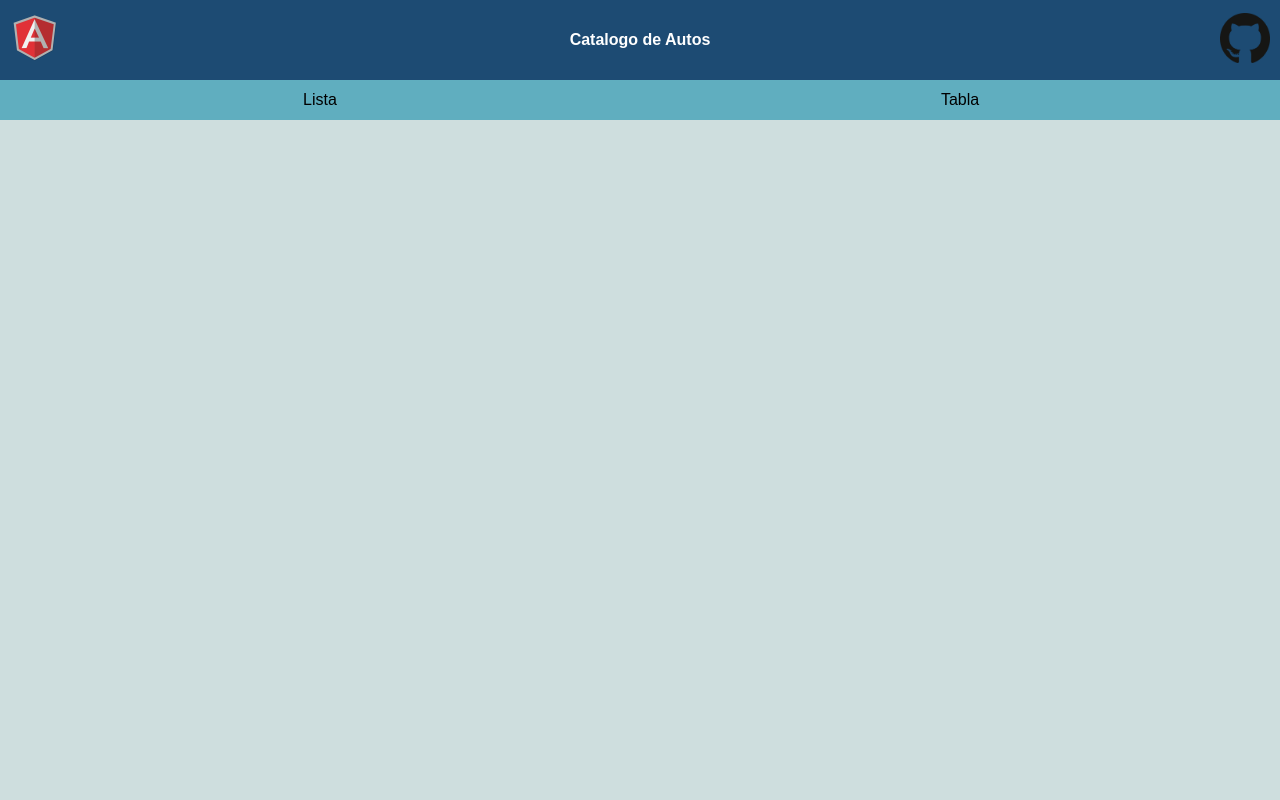
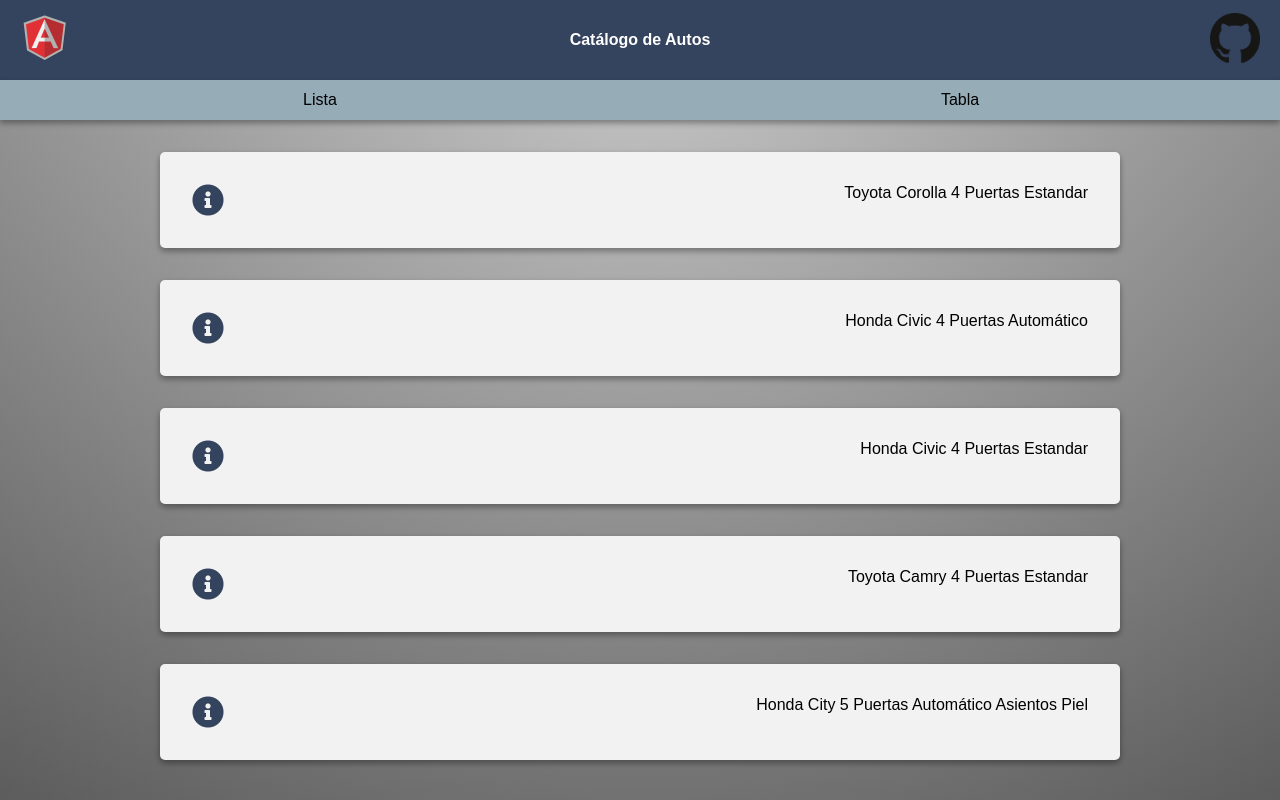
Before and after one commit to Josue-MC/mi-catalogo, an Angular app: page / in a window 1280 px wide. Built offline with nearby package versions, Linux system fonts and the light colour scheme.

Commit message:
E2 A3
Agregación del componente Lista y cambios en el diseño css.

```diff
--- a/src/app/app.component.html
+++ b/src/app/app.component.html
@@ -1,2 +1,3 @@
 <app-header></app-header>
 <app-vistas></app-vistas>
+<app-list></app-list>
--- a/src/app/app.module.ts
+++ b/src/app/app.module.ts
@@ -4,12 +4,14 @@ import { NgModule } from '@angular/core';
 import { AppComponent } from './app.component';
 import { HeaderComponent } from './header/header.component';
 import { VistasComponent } from './vistas/vistas.component';
+import { ListComponent } from './list/list.component';
 
 @NgModule({
   declarations: [
     AppComponent,
     HeaderComponent,
-    VistasComponent
+    VistasComponent,
+    ListComponent
   ],
   imports: [
     BrowserModule
--- /dev/null
+++ b/src/app/data.ts
@@ -0,0 +1,40 @@
+import { Automovil } from './models';
+
+export const AUTOMOVILES: Automovil[] = [
+    {
+        marca: 'Toyota',
+        submarca: 'Corolla',
+        modelo: 2010,
+        descripcion: 'Toyota Corolla 4 Puertas Estandar',
+        fecha_registro: new Date('2020-03-10')
+    },
+    {
+        marca: 'Honda',
+        submarca: 'Civic',
+        modelo: 2018,
+        descripcion: 'Honda Civic 4 Puertas Automático',
+        fecha_registro: new Date('2020-03-10')
+    },
+    {
+        marca: 'Honda',
+        submarca: 'Civic',
+        modelo: 2018,
+        descripcion: 'Honda Civic 4 Puertas Estandar',
+        fecha_registro: new Date('2020-03-10')
+    },
+    {
+        marca: 'Toyota',
+        submarca: 'Camry',
+        modelo: 2010,
+        descripcion: 'Toyota Camry 4 Puertas Estandar',
+        fecha_registro: new Date('2020-03-15')
+    },
+    {
+        marca: 'Honda',
+        submarca: 'City',
+        modelo: 2010,
+        descripcion: 'Honda City 5 Puertas Automático Asientos Piel',
+        fecha_registro: new Date('2020-03-15')
+    }
+
+]
--- a/src/app/header/header.component.css
+++ b/src/app/header/header.component.css
@@ -2,7 +2,7 @@
     text-align: center;
     width: 100%;
     height: 80px;
-    background-color: #1D4B73;
+    background-color: #34435E;
     color: white;
     display: flex;
     justify-content: space-between;
@@ -11,9 +11,9 @@
 }
 
 .logA{
-    margin-left: 10px;
+    margin-left: 20px;
 }
 
 .logG{
-    margin-right: 10px;
+    margin-right: 20px;
 }
--- a/src/app/header/header.component.html
+++ b/src/app/header/header.component.html
@@ -1,6 +1,6 @@
 <div class="header">
     <div class="logA"><img src="assets/images/angular.png" width="50px" height="50px"></div>
-    <div><strong> Catalogo de Autos</strong></div>
+    <div><strong> Catálogo de Autos</strong></div>
     <div class="logG"><img src="assets/images/git.png" width="50px" height="50px"></div>
 
 </div>
--- /dev/null
+++ b/src/app/list/list.component.css
@@ -0,0 +1,15 @@
+.item{
+    background-color: #F2F2F2;
+    margin: 2em 10em 1.5em 10em;
+    border-radius: 5px;
+    box-shadow: 0 3px 6px rgba(0,0,0,0.16), 0 3px 6px rgba(0,0,0,0.23) ;
+    padding: 2em;
+    display: flex;
+    justify-content: space-between;
+}
+
+.fas,fa-info-circle{
+
+   font-size: 2em;
+   color: #34435E;
+}
--- /dev/null
+++ b/src/app/list/list.component.html
@@ -0,0 +1,3 @@
+<div *ngFor='let auto of autos'>
+<div class="item"><div id="info"><i class="fas fa-info-circle"></i></div>{{auto.descripcion}}</div>
+</div>
--- /dev/null
+++ b/src/app/list/list.component.ts
@@ -0,0 +1,19 @@
+import { Component, OnInit } from '@angular/core';
+import { Automovil } from '../models';
+import { AUTOMOVILES } from '../data';
+
+@Component({
+  selector: 'app-list',
+  templateUrl: './list.component.html',
+  styleUrls: ['./list.component.css']
+})
+export class ListComponent implements OnInit {
+  autos: Automovil[];
+
+  constructor() { }
+
+  ngOnInit(){
+    this.autos = AUTOMOVILES;
+  }
+
+}
--- /dev/null
+++ b/src/app/models.ts
@@ -0,0 +1,7 @@
+export interface Automovil {
+    marca: string;
+    submarca: string;
+    modelo: number;
+    descripcion: string;
+    fecha_registro: Date;
+}
--- a/src/app/vistas/vistas.component.css
+++ b/src/app/vistas/vistas.component.css
@@ -1,10 +1,12 @@
 .vistas{
     width: 100%;
     height: 40px;
-    background-color:#60AEBF;
+    /*background-color:#7EA8BE;*/
+    background-color: #96acb7;
     display: flex;
     justify-content: center;
     align-items: center;
+    box-shadow: 0 3px 6px rgba(0,0,0,0.16), 0 3px 6px rgba(0,0,0,0.23) ;
 }
 
 .vista{
--- a/src/index.html
+++ b/src/index.html
@@ -6,6 +6,10 @@
   <base href="/">
   <meta name="viewport" content="width=device-width, initial-scale=1">
   <link rel="icon" type="image/x-icon" href="favicon.ico">
+  <link rel="stylesheet"
+    href="https://use.fontawesome.com/releases/v5.7.2/css/all.css"
+    integrity="sha384-fnmOCqbTlWIlj8LyTjo7mOUStjsKC4pOpQbqyi7RrhN7udi9RwhKkMHpvLbHG9Sr"
+    crossorigin="anonymous">
 </head>
 <body>
   <app-root></app-root>
--- a/src/styles.css
+++ b/src/styles.css
@@ -3,5 +3,13 @@
 body, html{
     margin: 0;
     font-family: sans-serif;
-    background-color: #CEDEDE;
+    height: 100%;
+
 }
+
+body{
+    background: linear-gradient(to bottom, rgba(255,255,255,0.15) 0%, rgba(0,0,0,0.15) 100%), radial-gradient(at top center, rgba(255,255,255,0.40) 0%, rgba(0,0,0,0.40) 120%) #989898;
+    background-repeat: no-repeat;
+    background-attachment: fixed;
+
+}
```
Also changed, not shown: 1 other file (tests, documents, lock files or other folders).
